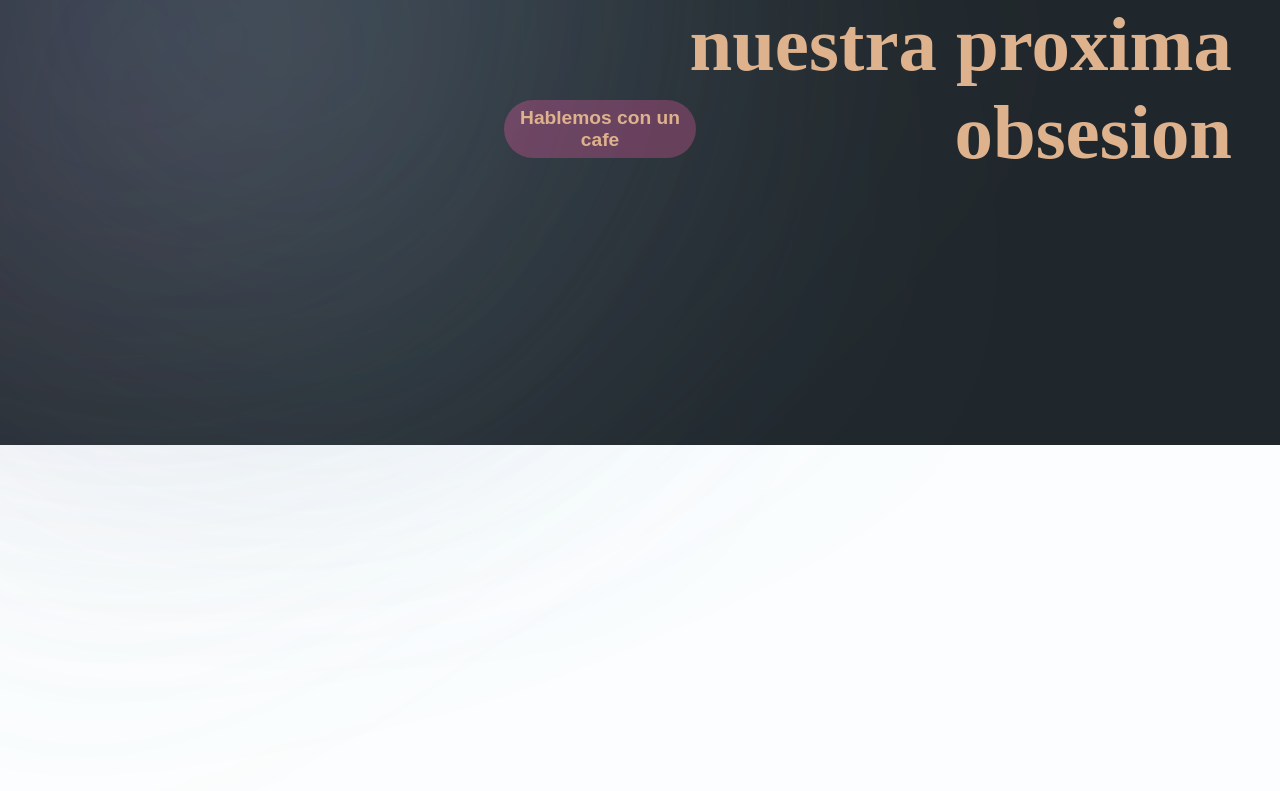
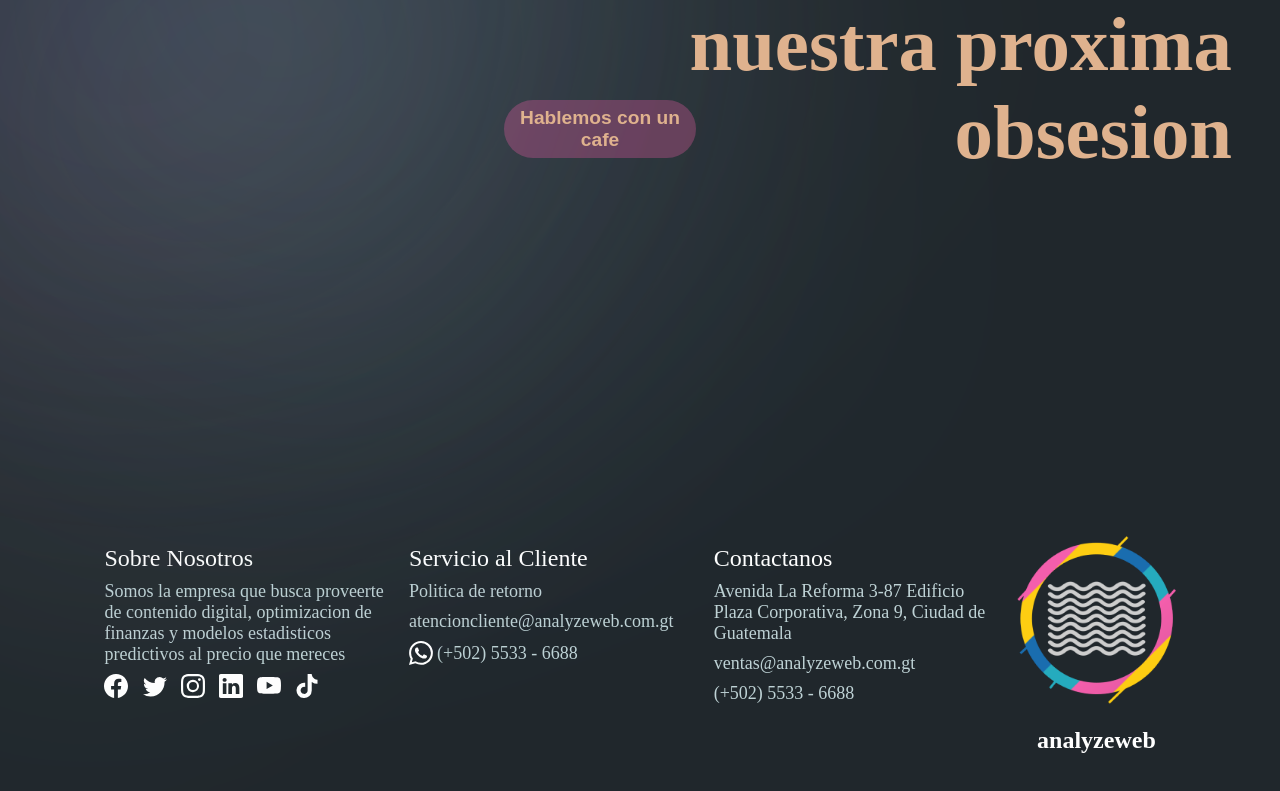
Before and after one commit to RandomAlien3096/analyzeweb, a React (Create React App) app: page / in a window 1280 px wide. Shown: the part 2035-2826 px from the top of the page. Before the commit the page ends 2480 px from the top, so only its background shows below. Built offline with nearby package versions, Linux system fonts and the light colour scheme.

Commit message:
ooter making it more interactive

```diff
--- a/src/components/footer/Footer.jsx
+++ b/src/components/footer/Footer.jsx
@@ -1,10 +1,52 @@
 import React from 'react';
 import './footer.css';
+import logo_dark from '../../rsrc/logo/logo_dark.png';
+
+import { BsFacebook, BsTwitter, BsInstagram,
+        BsLinkedin, BsYoutube, BsWhatsapp } from 'react-icons/bs';
+
+import { FaTiktok } from 'react-icons/fa';
 
 const Footer = () => {
   return (
-    <div>
-
+    <div className = 'analyzeweb__footer'>
+      <div className = 'analyzeweb__footer-content'>
+        <div className = 'analyzeweb__footer-content_nosotros'>
+          <h2>Sobre Nosotros</h2>
+          <p>Somos la empresa que busca proveerte de contenido digital,
+             optimizacion de finanzas y modelos estadisticos predictivos
+             al precio que mereces
+          </p>
+          <div className = 'analyzeweb__footer-content_nosotros-icons'>
+            <BsFacebook />
+            <BsTwitter />
+            <BsInstagram />
+            <BsLinkedin />
+            <BsYoutube />
+            <FaTiktok />
+          </div>
+        </div>
+        <div className = 'analyzeweb__footer-content_servicio'>
+          <h2>Servicio al Cliente</h2>
+          <p>Politica de retorno</p>
+          <p>atencioncliente@analyzeweb.com.gt</p>
+          <div className = 'analyzeweb__footer-content_servicio-wp'>
+            <BsWhatsapp />
+            <p>(+502) 5533 - 6688</p>
+          </div>
+        </div>
+        <div className = 'analyzeweb__footer-content_contacto'>
+          <h2>Contactanos</h2>
+          <p>Avenida La Reforma 3-87 Edificio Plaza Corporativa,
+            Zona 9, Ciudad de Guatemala</p>
+          <p>ventas@analyzeweb.com.gt</p>
+          <p>(+502) 5533 - 6688</p>
+        </div>
+      </div>
+      <div className = 'analyzeweb__footer-logo'>
+        <img src={logo_dark} id = 'dark_logo' />
+        <h2>analyzeweb</h2>
+      </div>
     </div>
   )
 }
```
